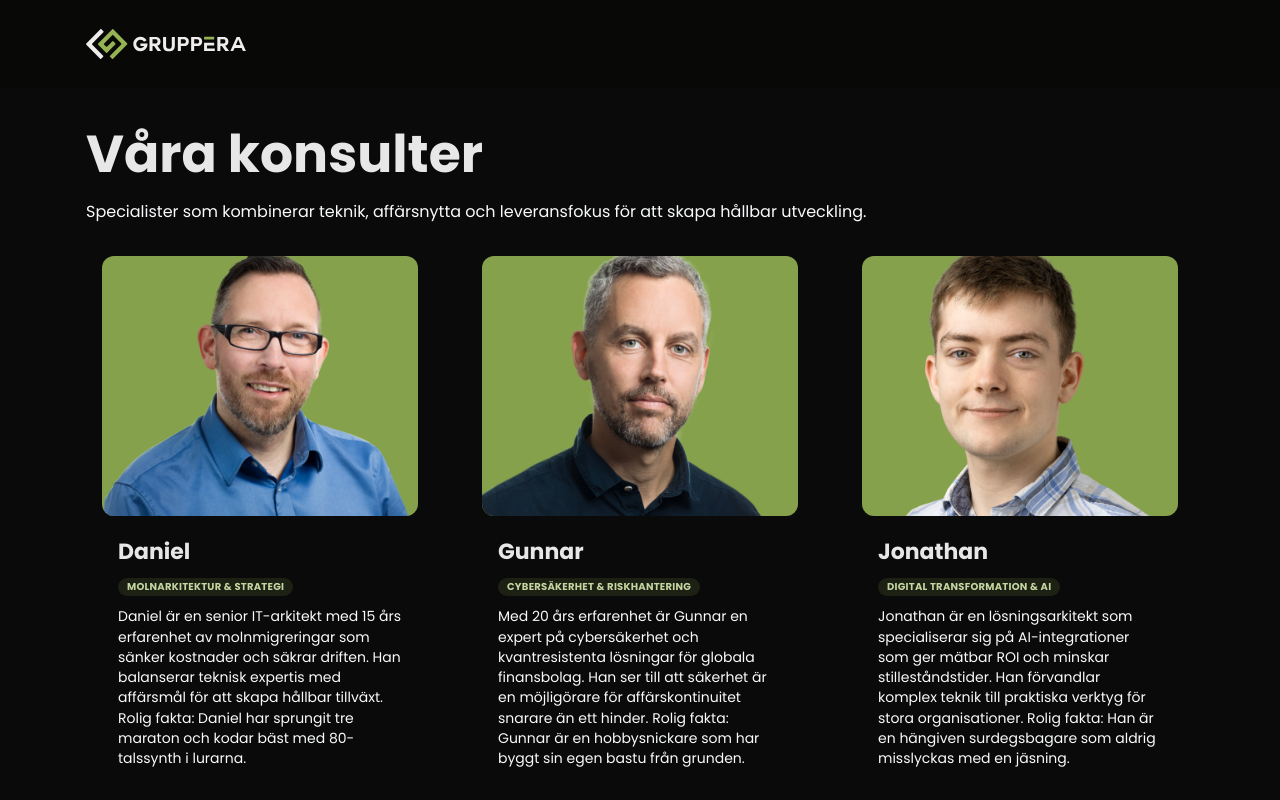
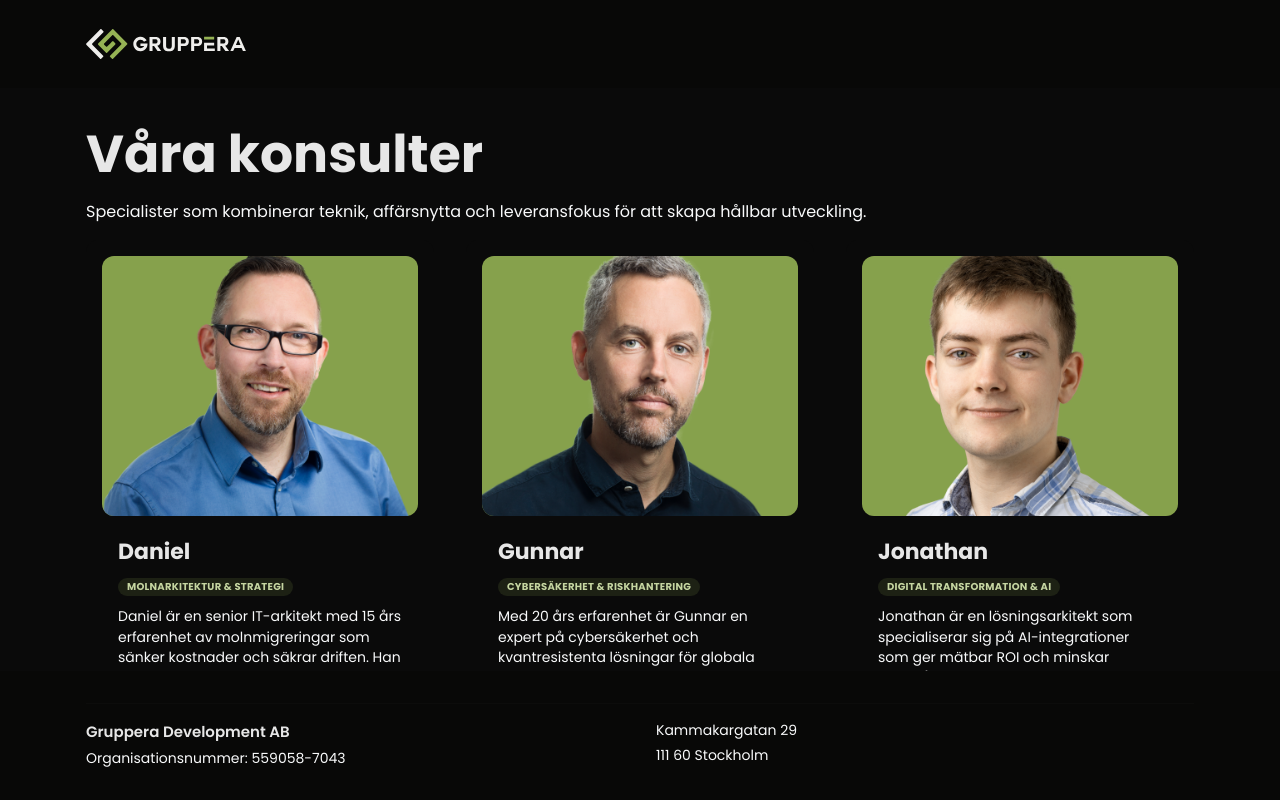
Before and after one commit to Gruppera/gruppera-web, a Next.js app: page / in a window 1280 px wide. Shown: the top 800 px of the page. Built offline with nearby package versions, Linux system fonts and the light colour scheme.

Commit message:
fixed footer

```diff
--- a/app/layout.tsx
+++ b/app/layout.tsx
@@ -1,9 +1,10 @@
 import '@mantine/core/styles.css';
 
-import { ColorSchemeScript, MantineProvider, mantineHtmlProps } from '@mantine/core';
+import { Box, ColorSchemeScript, MantineProvider, mantineHtmlProps } from '@mantine/core';
 import { Poppins } from 'next/font/google';
 
 import { SiteHeader } from '@/components/SiteHeader';
+import { SiteFooter } from '@/components/SiteFooter';
 import { grupperaTheme } from '@/styles/theme';
 
 const poppins = Poppins({
@@ -28,8 +29,20 @@ export default function RootLayout({
       </head>
       <body className={poppins.className}>
         <MantineProvider defaultColorScheme="dark" theme={grupperaTheme}>
-          <SiteHeader />
-          {children}
+          <Box
+            style={{
+              minHeight: '100vh',
+              display: 'flex',
+              flexDirection: 'column',
+              paddingBottom: 'var(--site-footer-height, 200px)',
+            }}
+          >
+            <SiteHeader />
+            <Box component="main" style={{ flex: 1 }}>
+              {children}
+            </Box>
+            <SiteFooter />
+          </Box>
         </MantineProvider>
       </body>
     </html>
--- /dev/null
+++ b/components/SiteFooter.tsx
@@ -0,0 +1,55 @@
+"use client";
+
+import { useEffect } from "react";
+import { Box, Container, Divider, SimpleGrid, Stack, Text } from "@mantine/core";
+import { useResizeObserver } from "@mantine/hooks";
+
+export const SiteFooter = () => {
+  const { ref, height } = useResizeObserver();
+
+  useEffect(() => {
+    if (height) {
+      document.documentElement.style.setProperty(
+        "--site-footer-height",
+        `${Math.ceil(height)}px`
+      );
+    }
+  }, [height]);
+
+  return (
+    <Box
+      component="footer"
+      bg="dark.9"
+      ref={ref}
+      style={{
+        position: "fixed",
+        left: 0,
+        right: 0,
+        bottom: 0,
+        zIndex: 900,
+      }}
+    >
+      <Container size="lg" py="xl">
+        <Stack gap="md">
+          <Divider color="dark.6" />
+          <SimpleGrid cols={{ base: 1, sm: 2 }} spacing="xl">
+            <Stack gap={4}>
+              <Text fw={600}>Gruppera Development AB</Text>
+              <Text size="sm" c="cloud.0">
+                Organisationsnummer: 559058-7043
+              </Text>
+            </Stack>
+            <Stack gap={4}>
+              <Text size="sm" c="cloud.0">
+                Kammakargatan 29
+              </Text>
+              <Text size="sm" c="cloud.0">
+                111 60 Stockholm
+              </Text>
+            </Stack>
+          </SimpleGrid>
+        </Stack>
+      </Container>
+    </Box>
+  );
+};
```
